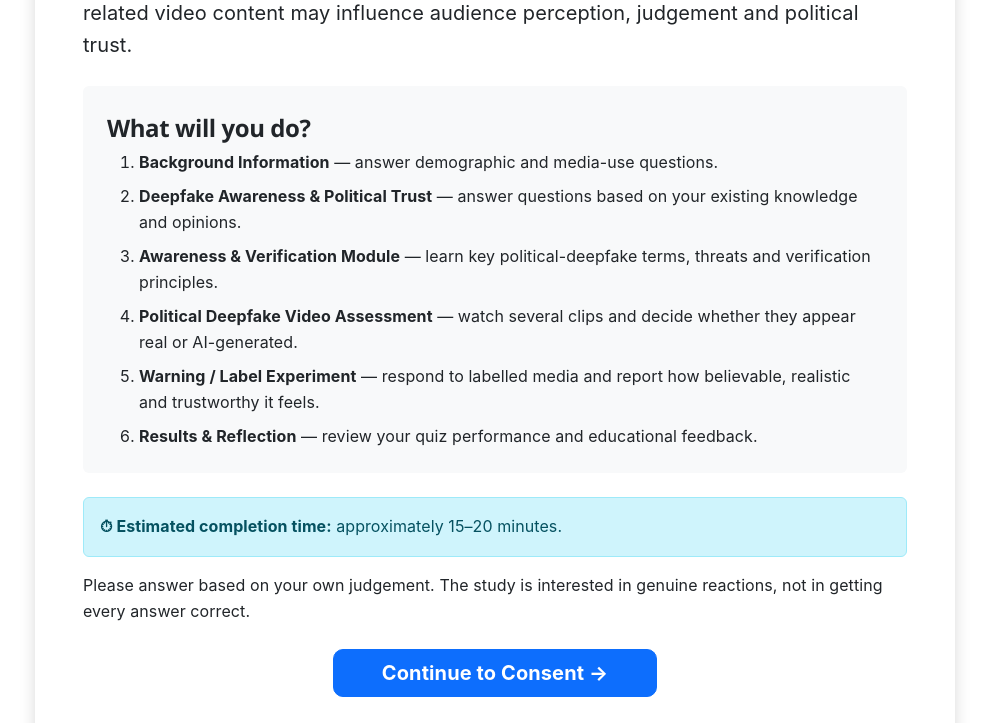
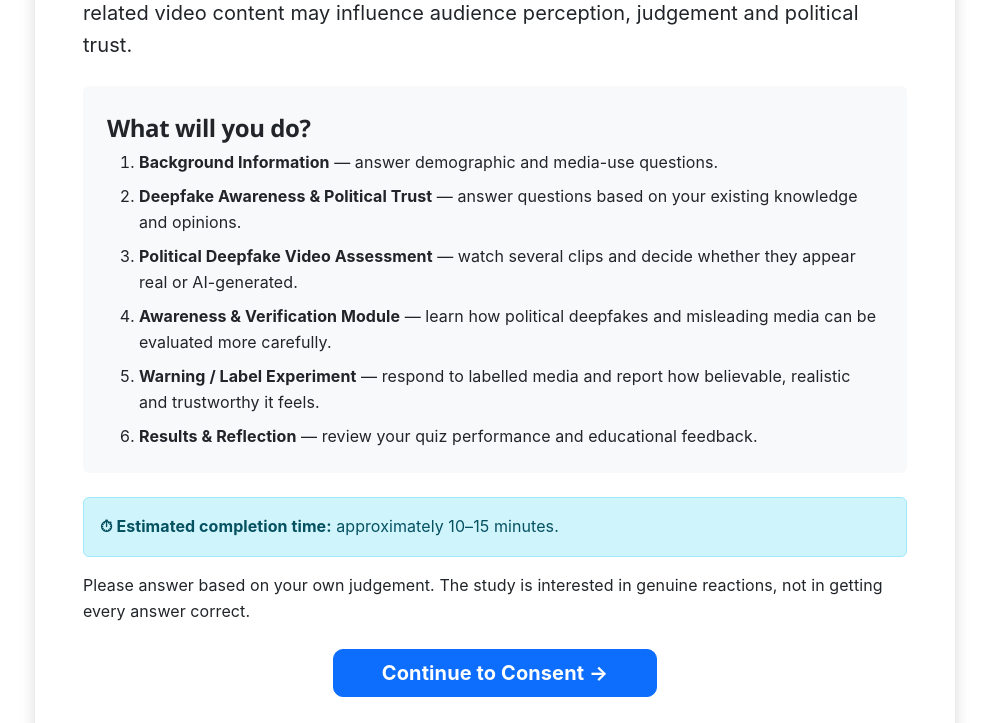
Before and after one commit to LEvan1310/deepfake-survey-app, a Flask app: page / in a window 1280 px wide. Shown: the part 417-1140 px from the top of the page, without its empty margins (145-1134 px from the left). Run offline with Flask 3, Linux system fonts and the light colour scheme; some libraries are stand-ins or nearby versions.

Commit message:
Update index.html

```diff
--- a/templates/index.html
+++ b/templates/index.html
@@ -12,13 +12,13 @@
       <ol class="mb-0">
         <li class="mb-2"><strong>Background Information</strong> — answer demographic and media-use questions.</li>
         <li class="mb-2"><strong>Deepfake Awareness & Political Trust</strong> — answer questions based on your existing knowledge and opinions.</li>
-        <li class="mb-2"><strong>Awareness & Verification Module</strong> — learn key political-deepfake terms, threats and verification principles.</li>
         <li class="mb-2"><strong>Political Deepfake Video Assessment</strong> — watch several clips and decide whether they appear real or AI-generated.</li>
+        <li class="mb-2"><strong>Awareness & Verification Module</strong> — learn how political deepfakes and misleading media can be evaluated more carefully.</li>
         <li class="mb-2"><strong>Warning / Label Experiment</strong> — respond to labelled media and report how believable, realistic and trustworthy it feels.</li>
         <li><strong>Results & Reflection</strong> — review your quiz performance and educational feedback.</li>
       </ol>
     </div>
-    <div class="alert alert-info"><strong>⏱ Estimated completion time:</strong> approximately 15–20 minutes.</div>
+    <div class="alert alert-info"><strong>⏱ Estimated completion time:</strong> approximately 10–15 minutes.</div>
     <p class="mb-0">Please answer based on your own judgement. The study is interested in genuine reactions, not in getting every answer correct.</p>
   </div>
 
@@ -34,13 +34,13 @@
       <ol class="mb-0">
         <li class="mb-2"><strong>အခြေခံအချက်အလက်</strong> — လူဦးရေဆိုင်ရာနှင့် မီဒီယာအသုံးပြုမှုမေးခွန်းများ ဖြေဆိုပါမည်။</li>
         <li class="mb-2"><strong>Deepfake အသိပညာနှင့် နိုင်ငံရေးယုံကြည်မှု</strong> — လက်ရှိသိရှိထားသည့်အရာနှင့် ကိုယ်ပိုင်အမြင်အပေါ် အခြေခံ၍ ဖြေဆိုပါမည်။</li>
-        <li class="mb-2"><strong>အသိပညာနှင့် စစ်ဆေးခြင်း အပိုင်း</strong> — နိုင်ငံရေး Deepfake ဆိုင်ရာ ဝေါဟာရများ၊ အန္တရာယ်များနှင့် စစ်ဆေးနည်းများကို လေ့လာပါမည်။</li>
         <li class="mb-2"><strong>နိုင်ငံရေး Deepfake ဗီဒီယိုစမ်းသပ်မှု</strong> — ဗီဒီယိုများကို ကြည့်ပြီး အစစ် သို့မဟုတ် AI ဖြင့် ဖန်တီးထားခြင်း ဖြစ်နိုင်မဖြစ်နိုင် ဆုံးဖြတ်ပါမည်။</li>
+        <li class="mb-2"><strong>အသိပညာနှင့် စစ်ဆေးခြင်း အပိုင်း</strong> — နိုင်ငံရေး Deepfake နှင့် လွဲမှားစေနိုင်သော မီဒီယာများကို ပိုမိုဂရုတစိုက် စစ်ဆေးနည်းကို လေ့လာပါမည်။</li>
         <li class="mb-2"><strong>သတိပေးတံဆိပ် စမ်းသပ်မှု</strong> — AI/Deepfake တံဆိပ်ပါသော မီဒီယာအပေါ် ယုံကြည်ဖွယ်မှု၊ အစစ်ပုံပေါက်မှုနှင့် ယုံကြည်မှုကို ဖြေဆိုပါမည်။</li>
         <li><strong>ရလဒ်နှင့် ပြန်လည်သုံးသပ်မှု</strong> — Quiz ရလဒ်နှင့် ပညာပေးအချက်အလက်များကို ကြည့်ရှုပါမည်။</li>
       </ol>
     </div>
-    <div class="alert alert-info"><strong>⏱ ခန့်မှန်းဖြေဆိုချိန်:</strong> ၁၅–၂၀ မိနစ်ခန့်။</div>
+    <div class="alert alert-info"><strong>⏱ ခန့်မှန်းဖြေဆိုချိန်:</strong> ၁၀–၁၅ မိနစ်ခန့်။</div>
     <p class="mb-0">မိမိ၏ ကိုယ်ပိုင်ဆုံးဖြတ်ချက်အတိုင်း ဖြေဆိုပါ။ အဖြေအားလုံးမှန်ရန်ထက် သင့်ရဲ့ အမှန်တကယ်တုံ့ပြန်မှုကို ဤသုတေသနက ပိုမိုအရေးထားပါသည်။</p>
   </div>
 
```
